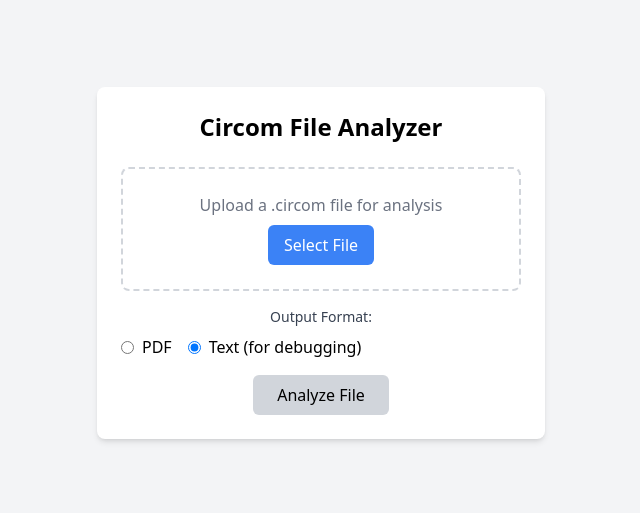
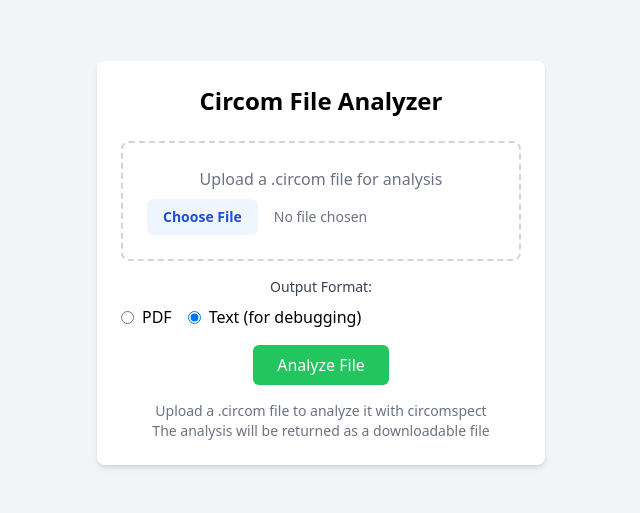
Before and after one commit to yaksetig/devin_test, a React app in the folder frontend/: page / in a window 1280 px wide. Shown: the part 169-682 px from the top of the page, without its empty margins (319-959 px from the left). Built offline with nearby package versions, Linux system fonts and the light colour scheme; the HTML template or start-up script is replaced by a standard one.

Commit message:
Replace React state with traditional HTML form for file upload
Co-Authored-By: Mario Yaksetig <myaksetig@gmail.com>

```diff
--- a/frontend/src/App.tsx
+++ b/frontend/src/App.tsx
@@ -1,122 +1,35 @@
-import { useState } from 'react'
 import './App.css'
 
 function App() {
-  const [file, setFile] = useState<File | null>(null)
-  const [loading, setLoading] = useState(false)
-  const [error, setError] = useState<string | null>(null)
-  const [outputFormat, setOutputFormat] = useState<'pdf' | 'txt'>('txt')
-
-  console.log('Rendering component, file state:', file ? `${file.name}` : 'null')
-
-  const handleFileChange = (e: React.ChangeEvent<HTMLInputElement>) => {
-    console.log('File change event triggered')
-
-    if (e.target.files && e.target.files.length > 0) {
-      const selectedFile = e.target.files[0]
-      console.log('Selected file:', selectedFile.name, selectedFile.size)
-
-      if (!selectedFile.name.endsWith('.circom')) {
-        console.log('Invalid file type')
-        setError('Please upload a .circom file')
-        setFile(null)
-        return
-      }
-
-      console.log('Setting file state')
-      setFile(selectedFile)
-      setError(null)
-      console.log('File state should be updated now')
-    } else {
-      console.log('No file selected')
-    }
-  }
-
-  const handleSubmit = async (e: React.FormEvent) => {
-    e.preventDefault()
-
-    if (!file) {
-      setError('Please select a file')
-      return
-    }
-
-    setLoading(true)
-    setError(null)
-
-    try {
-      const formData = new FormData()
-      formData.append('file', file)
-
   const API_URL = import.meta.env.VITE_API_URL || 'http://localhost:8000';
-      const response = await fetch(`${API_URL}/analyze?format=${outputFormat}`, {
-        method: 'POST',
-        body: formData,
-      })
-
-      if (!response.ok) {
-        const errorData = await response.json()
-        throw new Error(errorData.error || 'Analysis failed')
-      }
-
-      const blob = await response.blob()
-
-      const url = window.URL.createObjectURL(blob)
-
-      const a = document.createElement('a')
-      a.href = url
-      a.download = `${file.name.replace('.circom', '')}_analysis.pdf`
-      document.body.appendChild(a)
-      a.click()
-
-      window.URL.revokeObjectURL(url)
-      document.body.removeChild(a)
-
-      setFile(null)
-      if (e.target instanceof HTMLFormElement) {
-        e.target.reset()
-      }
-    } catch (err) {
-      setError(err instanceof Error ? err.message : 'An unknown error occurred')
-    } finally {
-      setLoading(false)
-    }
-  }
-
-  console.log('Rendering with file state:', file ? `${file.name} (${file.size} bytes)` : 'null')
 
   return (
     <div className="min-h-screen bg-gray-100 flex flex-col items-center justify-center p-4">
       <div className="w-full max-w-md bg-white rounded-lg shadow-md p-6">
         <h1 className="text-2xl font-bold text-center mb-6">Circom File Analyzer</h1>
 
-        <form onSubmit={handleSubmit} className="space-y-4">
+        {/* Direct form submission to backend API */}
+        <form
+          action={`${API_URL}/analyze`}
+          method="post"
+          encType="multipart/form-data"
+          target="_blank"
+          className="space-y-4"
+        >
           <div className="border-2 border-dashed border-gray-300 rounded-lg p-6 text-center">
-            {file ? (
-              <div className="text-green-600">
-                <p className="font-medium">{file.name}</p>
-                <p className="text-sm text-gray-500">
-                  {(file.size / 1024).toFixed(2)} KB
-                </p>
-              </div>
-            ) : (
-              <div>
             <p className="text-gray-500 mb-2">Upload a .circom file for analysis</p>
-                <div className="relative">
             <input
               type="file"
-                    onChange={handleFileChange}
-                    className="absolute inset-0 w-full h-full opacity-0 cursor-pointer"
+              name="file"
               accept=".circom"
+              className="block w-full text-sm text-gray-500
+                file:mr-4 file:py-2 file:px-4
+                file:rounded-md file:border-0
+                file:text-sm file:font-semibold
+                file:bg-blue-50 file:text-blue-700
+                hover:file:bg-blue-100"
+              required
             />
-                  <button
-                    type="button"
-                    className="bg-blue-500 hover:bg-blue-600 text-white py-2 px-4 rounded-md"
-                  >
-                    Select File
-                  </button>
-                </div>
-              </div>
-            )}
           </div>
 
           <div className="mt-4">
@@ -126,10 +39,8 @@ function App() {
                 <input
                   type="radio"
                   className="form-radio"
-                  name="outputFormat"
+                  name="format"
                   value="pdf"
-                  checked={outputFormat === 'pdf'}
-                  onChange={() => setOutputFormat('pdf')}
                 />
                 <span className="ml-2">PDF</span>
               </label>
@@ -137,44 +48,29 @@ function App() {
                 <input
                   type="radio"
                   className="form-radio"
-                  name="outputFormat"
+                  name="format"
                   value="txt"
-                  checked={outputFormat === 'txt'}
-                  onChange={() => setOutputFormat('txt')}
+                  defaultChecked
                 />
                 <span className="ml-2">Text (for debugging)</span>
               </label>
             </div>
           </div>
 
-          {error && (
-            <div className="text-red-500 text-sm p-2 bg-red-50 rounded-md">
-              {error}
-            </div>
-          )}
-
           <div className="flex justify-center">
             <button
               type="submit"
-              disabled={!file || loading}
-              className={`py-2 px-6 rounded-md ${
-                !file || loading
-                  ? 'bg-gray-300 cursor-not-allowed'
-                  : 'bg-green-500 hover:bg-green-600 text-white'
-              }`}
+              className="bg-green-500 hover:bg-green-600 text-white py-2 px-6 rounded-md"
             >
-              {loading ? 'Analyzing...' : 'Analyze File'}
+              Analyze File
             </button>
           </div>
         </form>
 
-        {loading && (
-          <div className="text-center mt-4">
-            <p className="text-gray-600">
-              Running circomspect analysis, please wait...
-            </p>
+        <div className="mt-4 text-center text-sm text-gray-500">
+          <p>Upload a .circom file to analyze it with circomspect</p>
+          <p>The analysis will be returned as a downloadable file</p>
         </div>
-        )}
       </div>
     </div>
   )
```
Lines whose indentation alone changed are shown as unchanged.
